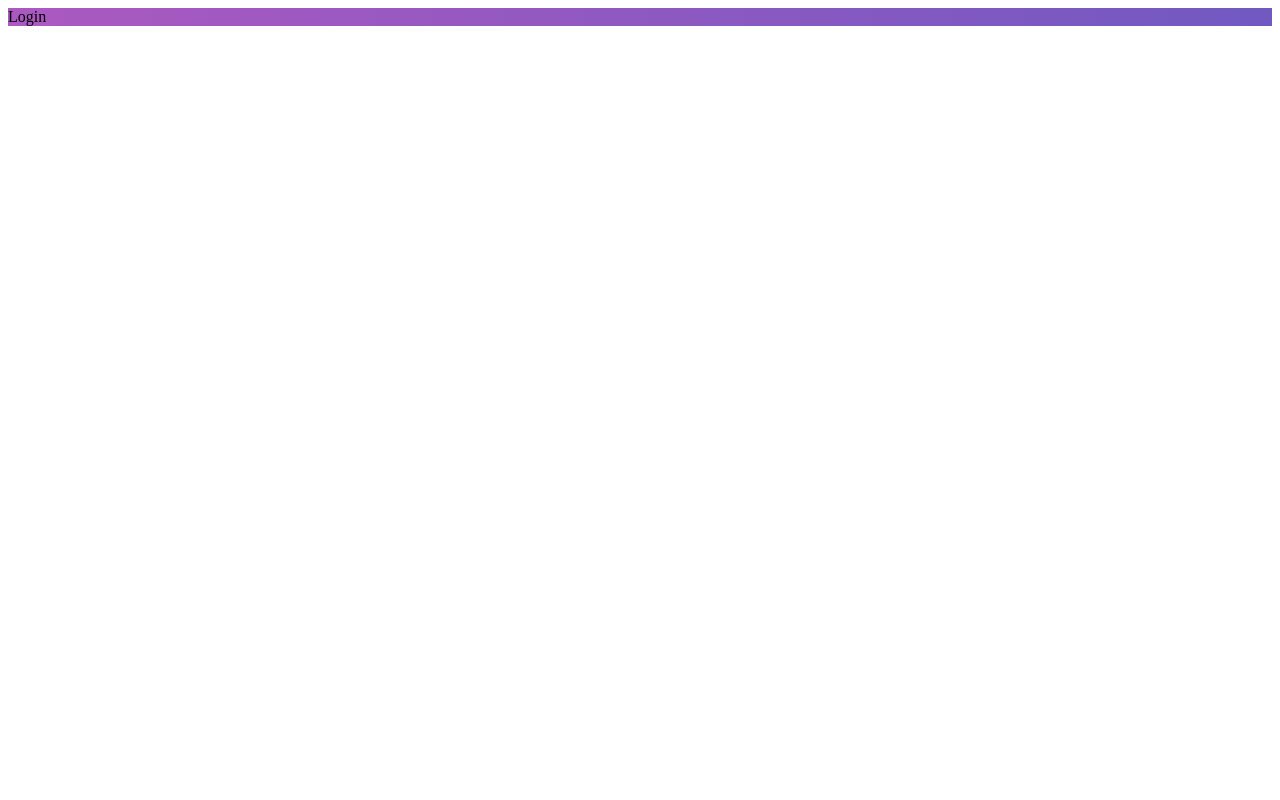
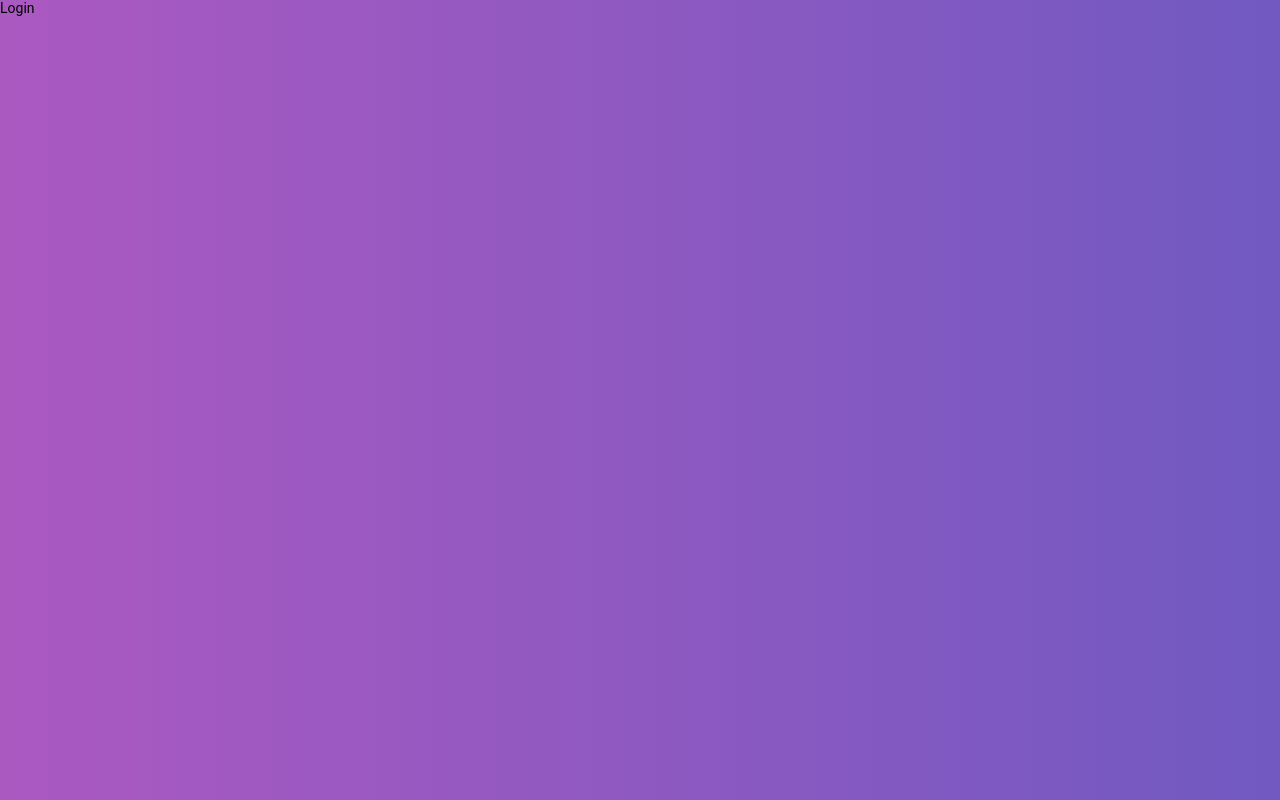
Before and after one commit to jp-cordeiro/goBarber-frontend-v1, a React (Create React App) app: page / in a window 1280 px wide. Built offline with nearby package versions, Linux system fonts and the light colour scheme.

Commit message:
add globalStyle

```diff
--- a/src/App.js
+++ b/src/App.js
@@ -1,11 +1,14 @@
 import Routes from "./routes";
 import { Router } from "react-router-dom";
 import history from "./services/history";
+
+import GlobalStyle from "./styles/global";
 
 function App() {
   return (
     <Router history={history}>
       <Routes />
+      <GlobalStyle />
     </Router>
   );
 }
--- /dev/null
+++ b/src/styles/global.js
@@ -0,0 +1,40 @@
+import { createGlobalStyle } from "styled-components";
+
+export default createGlobalStyle`
+@import url('https://fonts.googleapis.com/css2?family=Roboto:wght@400;700&display=swap');
+
+*{
+  margin: 0;
+  padding: 0;
+  outline: 0;
+  box-sizing: border-box;
+}
+
+*:focus{
+  outline:0;
+}
+
+body{
+  -webkit-font-smoothing: antialiased;
+}
+
+body,input,button{
+  font: 14px 'Roboto', sans-serif;
+}
+
+html,body,#root{
+  height: 100%;
+}
+
+a{
+  text-decoration: none;
+}
+
+ul{
+  list-style: none;
+}
+
+button{
+  cursor: pointer;
+}
+`;
```
